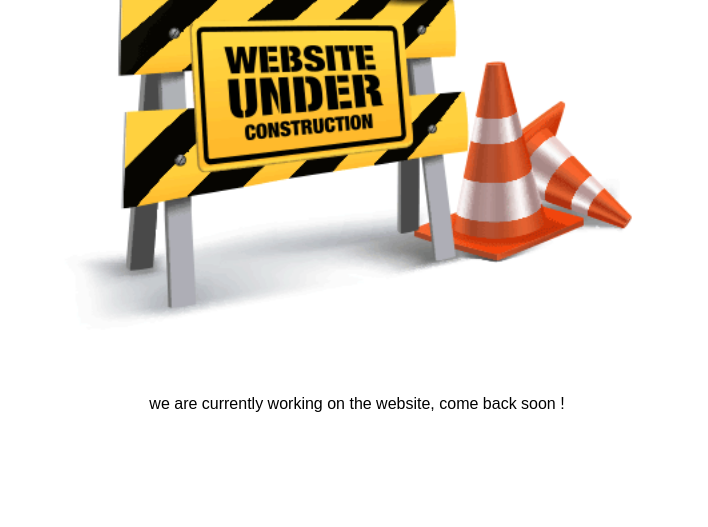
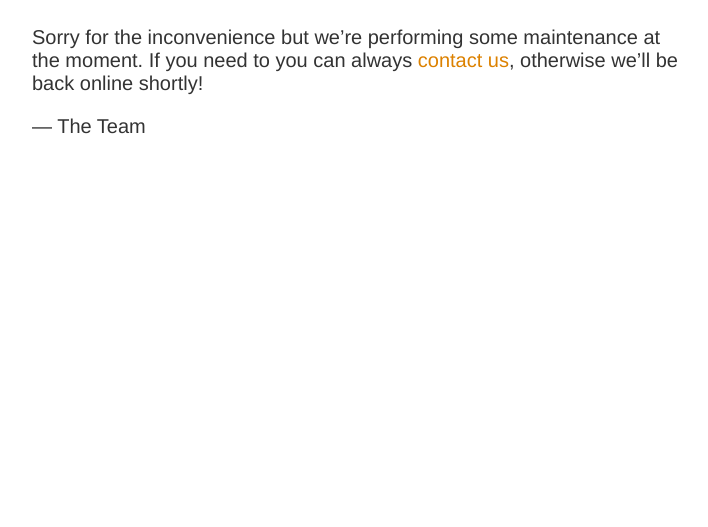
Before and after one commit to dokla/landingpage, a plain HTML site: page index.html in a window 1280 px wide. Shown: the part 273-800 px from the top of the page, without its empty margins (283-991 px from the left). Drawn offline with Linux system fonts and the light colour scheme.

Commit message:
edit page

```diff
--- a/index.html
+++ b/index.html
@@ -1,14 +1,18 @@
-<!DOCTYPE html>
-<html lang="fr">
-<head>
-<meta charset="UTF-8">
-<title>Site en Construction</title>
-<link rel="stylesheet" href="style.css">
-</head>
-<body>
-<div class="container">
-    <img src="assets/uc2.gif" id="imageGIF" alt="Construction GIF">
-    <p>we are currently working on the website, come back soon !</p>
-</div>
-</body>
-</html>
+<!doctype html>
+<title>Site Maintenance</title>
+<style>
+  body { text-align: center; padding: 150px; }
+  h1 { font-size: 50px; }
+  body { font: 20px Helvetica, sans-serif; color: #333; }
+  article { display: block; text-align: left; width: 650px; margin: 0 auto; }
+  a { color: #dc8100; text-decoration: none; }
+  a:hover { color: #333; text-decoration: none; }
+</style>
+
+<article>
+    <h1>We&rsquo;ll be back soon!</h1>
+    <div>
+        <p>Sorry for the inconvenience but we&rsquo;re performing some maintenance at the moment. If you need to you can always <a href="mailto:#">contact us</a>, otherwise we&rsquo;ll be back online shortly!</p>
+        <p>&mdash; The Team</p>
+    </div>
+</article>
--- a/style.css
+++ /dev/null
@@ -1,22 +0,0 @@
-body, html {
-    height: 100%;
-    margin: 0;
-    font-family: Arial, sans-serif;
-}
-
-.container {
-    height: 100%;
-    display: flex;
-    flex-direction: column;
-    justify-content: center;
-    align-items: center;
-    text-align: center;
-    background-color: #fff;
-}
-
-img {
-    max-width: 600px; /* Largeur maximale de l'image */
-    width: 80%; /* Largeur relative à l'écran */
-    height: auto; /* Hauteur automatique pour maintenir le ratio d'aspect */
-    margin-bottom: 20px;
-}
```
Also changed, not shown: assets/uc2.gif (deleted), 2 other files.
